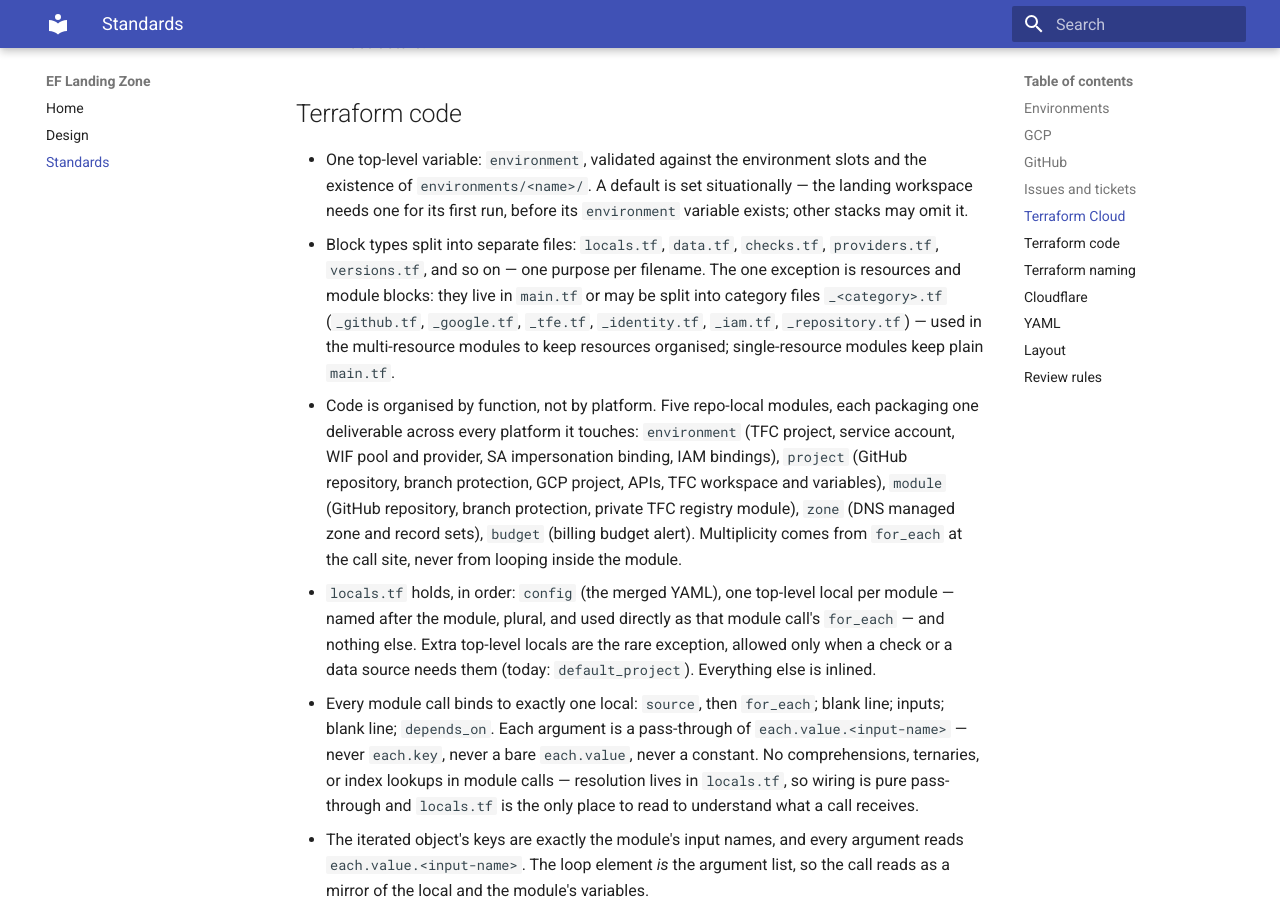
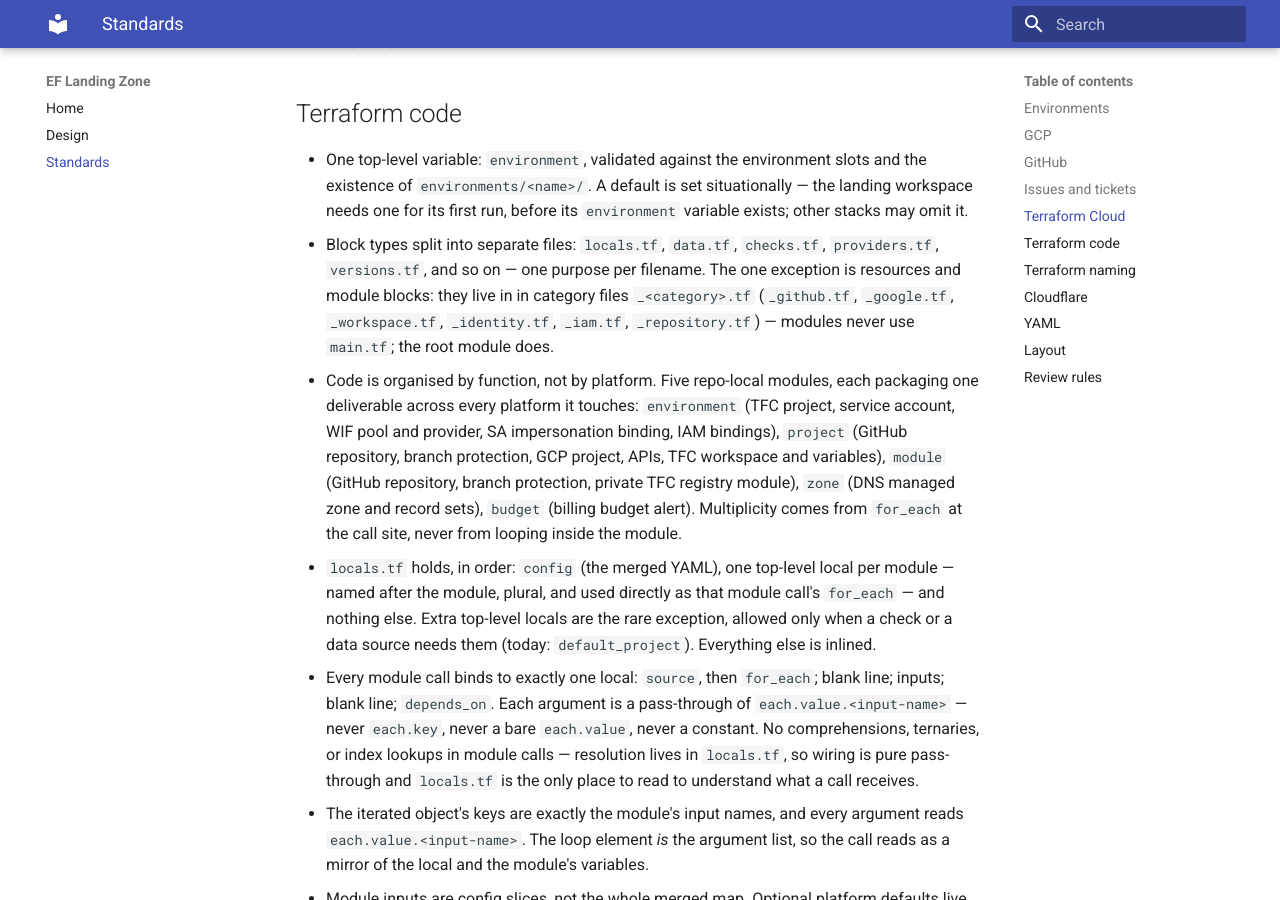
Before and after one commit to elliott-farrall/ef-mgt-devops, an MkDocs documentation site: the page built from docs/STANDARDS.md, in a window 1280 px wide and 900 px high, scrolled down 3450 px. Built offline with MkDocs 1.6.1 and Material for MkDocs 9.7.7, drawn with Linux system fonts in a browser that asks for light colours.

Commit message:
docs: modules never use main.tf — category files only

```diff
--- a/docs/STANDARDS.md
+++ b/docs/STANDARDS.md
@@ -160,10 +160,9 @@ here in the same PR that makes it.
 - Block types split into separate files: `locals.tf`, `data.tf`,
   `checks.tf`, `providers.tf`, `versions.tf`, and so on — one purpose per
   filename. The one exception is resources and module blocks: they live in
-  `main.tf` or may be split into category files `_<category>.tf`
-  (`_github.tf`, `_google.tf`, `_tfe.tf`, `_identity.tf`, `_iam.tf`,
-  `_repository.tf`) — used in the multi-resource modules to keep resources
-  organised; single-resource modules keep plain `main.tf`.
+  in category files `_<category>.tf` (`_github.tf`, `_google.tf`,
+  `_workspace.tf`, `_identity.tf`, `_iam.tf`, `_repository.tf`) —
+  modules never use `main.tf`; the root module does.
 - Code is organised by function, not by platform. Five repo-local modules,
   each packaging one deliverable across every platform it touches:
   `environment` (TFC project, service account, WIF pool and provider, SA
```
